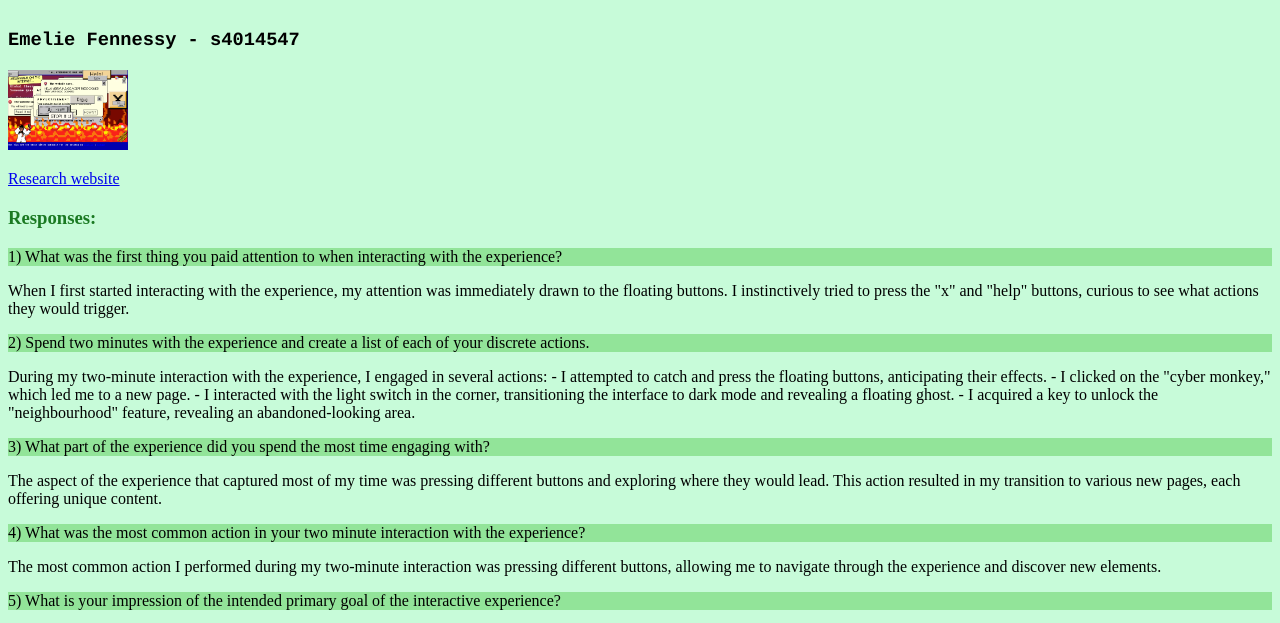
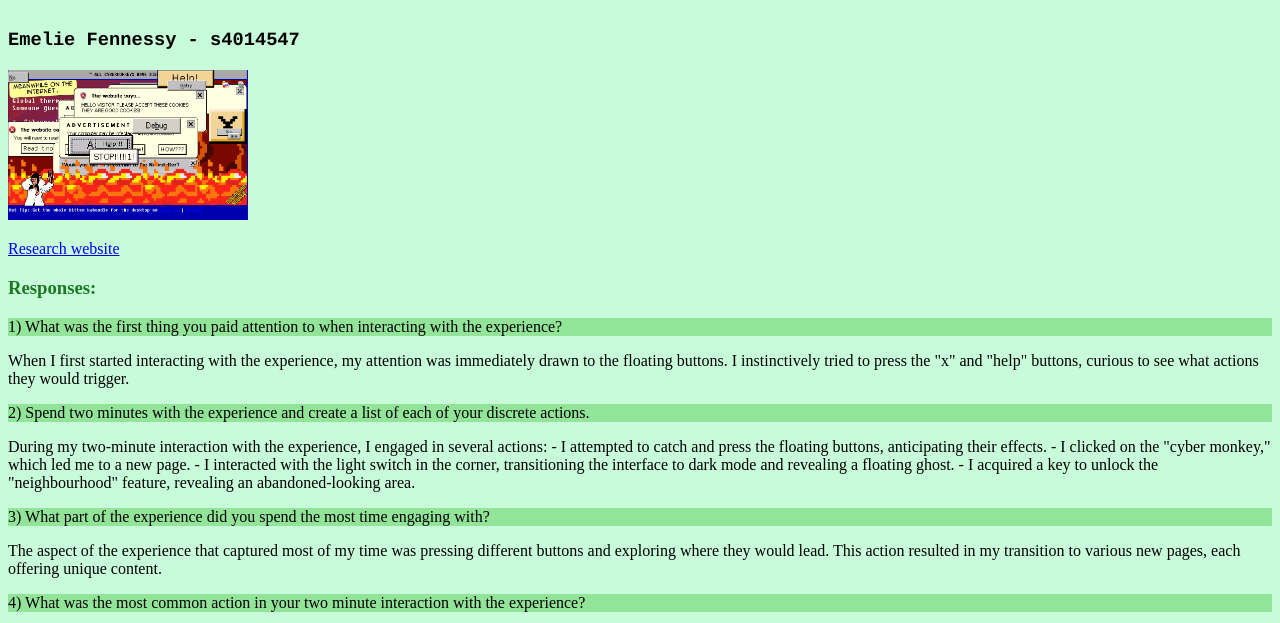
Before and after one commit to emeliefennessy/a1, a plain HTML site: page index.html in a window 1280 px wide. Shown: the part 130-753 px from the top of the page. Drawn offline with Linux system fonts and the light colour scheme.

Commit message:
Add files via upload

```diff
--- a/index.html
+++ b/index.html
@@ -29,7 +29,7 @@
 
 
 
-<img src="web.jpg" style="width: 120px;px;height: 80px;px;px;">
+<img src="web.jpg" style="width:240px;height:150px;">
 <p></p>
 <a href="http://tetrageddon.com/">Research website</a>
 
```
